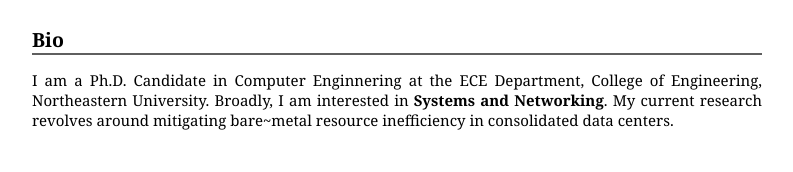
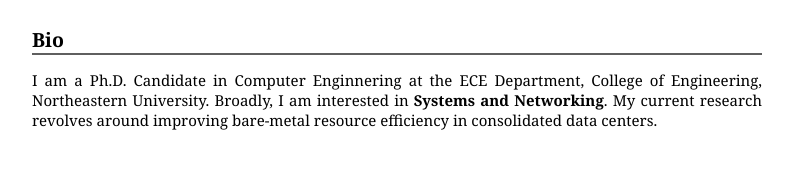
Before and after one commit to apoorvemohan/apoorvemohan.github.io, a plain HTML site: page index.html in a window 1280 px wide. Shown: the part 271-443 px from the top of the page, without its empty margins (243-1036 px from the left). Drawn offline with nearby package versions, Linux system fonts and the light colour scheme.

Commit message:
update bio

```diff
--- a/sections/about/bio.html
+++ b/sections/about/bio.html
@@ -1,5 +1,5 @@
 <h1>Bio</h1>
 <p align="justify">
   I am a Ph.D. Candidate in Computer Enginnering at the ECE Department, College of Engineering, Northeastern University. Broadly, I am interested in <b>Systems and Networking</b>.
-My current research revolves around mitigating bare~metal resource inefficiency in consolidated data centers.
+My current research revolves around improving bare-metal resource efficiency in consolidated data centers.
 </p>
```
